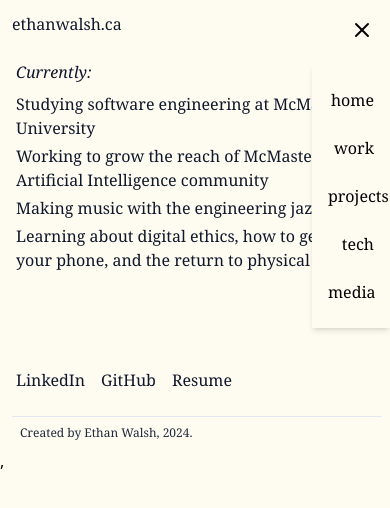
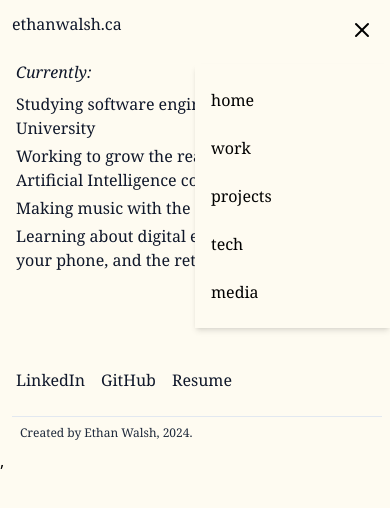
Before and after one commit to ethanwalsh16/portfolio_v2, a React (Vite) app: page / in a window 390 px wide. Both pictures are taken after a click on the button 362 px from the left and 30 px from the top of the page. Shown: the top 508 px of the page. Built offline with nearby package versions, Linux system fonts and the light colour scheme.

Commit message:
adding hamburger menu fix

```diff
--- a/src/components/Navbar.tsx
+++ b/src/components/Navbar.tsx
@@ -40,11 +40,11 @@ function App() {
         </div>
         {/* Mobile Menu */}
         {menuOpen && (
-            <div className="sm:hidden absolute top-16 right-0 w-[20%] bg-[#fefbf1] shadow-md p-4">
+            <div className="sm:hidden absolute top-16 right-0 w-[50%] bg-[#fefbf1] shadow-md p-4">
                 <ul className="flex flex-col space-y-2">
                     {['/', '/work', '/projects', '/tech', '/media'].map((path, index) => (
                         <li key={index}>
-                            <button className="w-full font-serif text-right py-2 hover:underline mr-2" onClick={() => handleNavigate(path)}>
+                            <button className="w-full font-serif text-left py-2 hover:underline mr-2" onClick={() => handleNavigate(path)}>
                                 {path.replace("/", "") || "home"}
                             </button>
                         </li>
```
